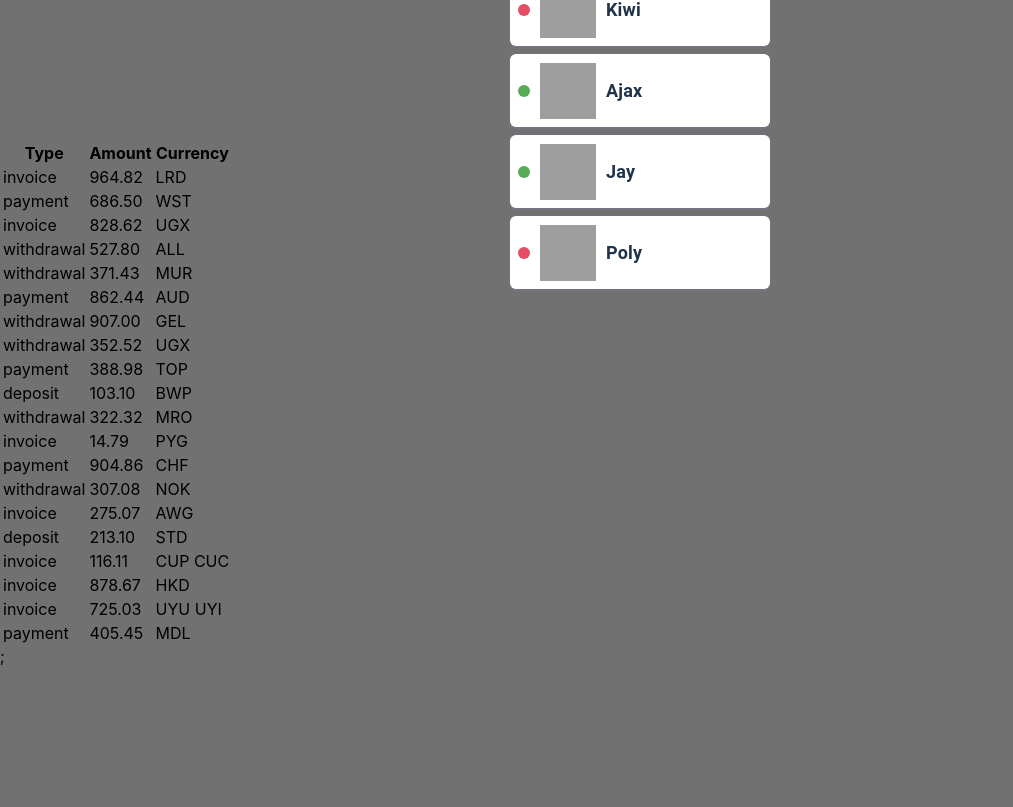
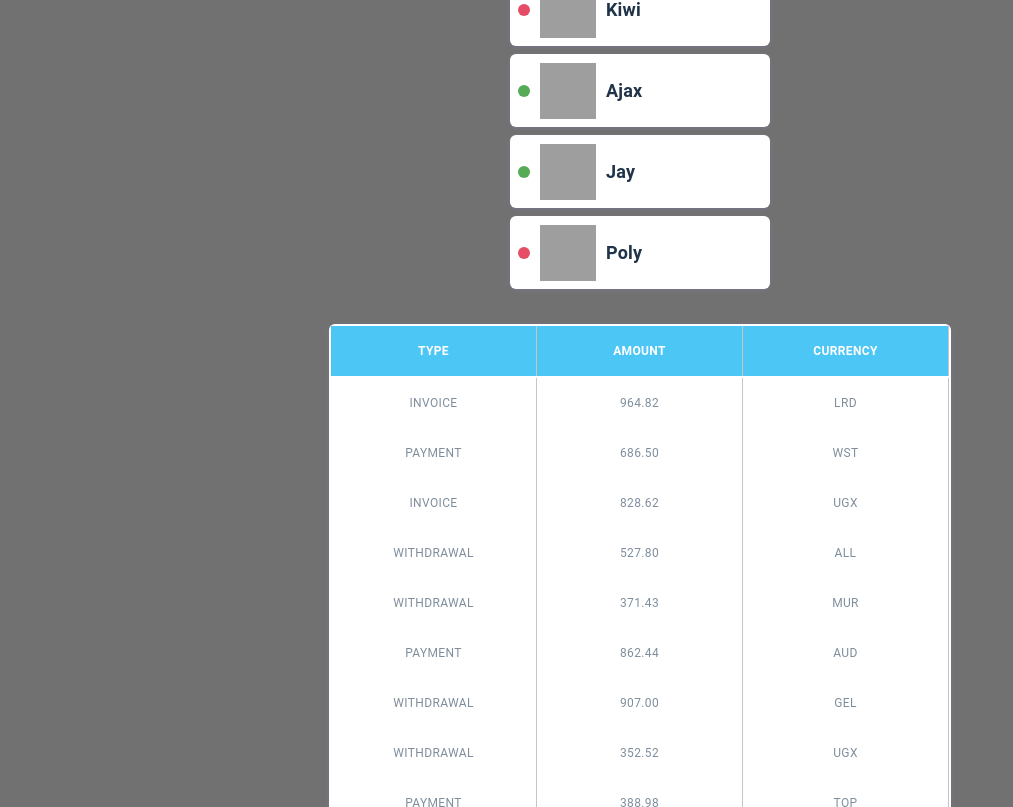
Before and after one commit to Yuliia-Zinchuk/goit-react-hw-01-components, a React (Create React App) app: page / in a window 1280 px wide. Shown: the part 613-1420 px from the top of the page, without its empty margins (0-1013 px from the left). Before the commit the page ends 1279 px from the top, so only its background shows below. Built offline with nearby package versions, Linux system fonts and the light colour scheme; grey boxes are pictures that could not be loaded.

Commit message:
add TransactionHistory.module.css

```diff
--- a/src/components/TransactionHistory/TransactionHistory.jsx
+++ b/src/components/TransactionHistory/TransactionHistory.jsx
@@ -1,24 +1,27 @@
 import PropTypes from 'prop-types';
+import css from './TransactionHistory.module.css';
 export const TransactionHistory = ({ items }) => {
   return (
-    <table className="transaction-history">
+    <section className={css.container}>
+      <table className={css.transactionHistory}>
         <thead>
-        <tr>
-          <th>Type</th>
-          <th>Amount</th>
-          <th>Currency</th>
+          <tr className={css.tableHeader}>
+            <th className={css.tableHeaderItem}>Type</th>
+            <th className={css.tableHeaderItem}>Amount</th>
+            <th className={css.tableHeaderItem}>Currency</th>
           </tr>
         </thead>
-      <tbody>
+        <tbody className={css.tableBody}>
           {items.map(({ id, type, amount, currency }) => (
-          <tr key={id}>
-            <td>{type}</td>
-            <td>{amount}</td>
-            <td>{currency}</td>
+            <tr className={css.tableRow} key={id}>
+              <td className={css.tableRowItem}>{type}</td>
+              <td className={css.tableRowItem}>{amount}</td>
+              <td className={css.tableRowItem}>{currency}</td>
             </tr>
           ))}
         </tbody>
       </table>
+    </section>
   );
 };
 
--- /dev/null
+++ b/src/components/TransactionHistory/TransactionHistory.module.css
@@ -0,0 +1,102 @@
+.container {
+  margin-top: 200px;
+}
+.transactionHistory {
+  /* position: relative; */
+  /* margin-bottom: 40px; */
+  margin-left: auto;
+  margin-right: auto;
+  /* width: 555px;
+  height: 150px; */
+
+  background: #ffffff;
+  box-shadow: 0px 1px 4px rgba(126, 147, 255, 0.2);
+  border-radius: 6px;
+}
+
+.tableHeader {
+  display: flex;
+  flex-direction: row;
+  align-items: flex-start;
+  padding: 0px;
+
+  /* /* position: absolute;
+  width: 555px;
+  height: 30px;
+  left: 0px;
+  top: 0px; */
+}
+
+.tableHeaderItem {
+  display: flex;
+  flex-direction: row;
+  justify-content: center;
+  align-items: center;
+  padding: 10px;
+  gap: 10px;
+
+  width: 185px;
+  height: 30px;
+
+  background: #4cc6f5;
+  /* stroke */
+
+  border-right: 0.5px solid #c5c5c5;
+
+  font-family: 'Roboto';
+  font-style: normal;
+  font-weight: 600;
+  font-size: 12px;
+  line-height: 14px;
+  /* identical to box height */
+
+  letter-spacing: 0.03em;
+  text-transform: uppercase;
+
+  color: #ffffff;
+}
+
+.tableRowItem {
+  composes: tableHeaderItem;
+  /* display: flex;
+  flex-direction: row;
+  justify-content: center;
+  align-items: center;
+  padding: 10px;
+  gap: 10px;
+
+  width: 185px;
+  height: 30px; */
+
+  /* stroke */
+  background: none;
+  border-right: 0.5px solid #c5c5c5;
+
+  font-weight: 400;
+  font-size: 12px;
+  line-height: 14px;
+  /* identical to box height */
+
+  color: #7f8e9d;
+}
+
+.tableBody {
+  display: flex;
+  flex-direction: column;
+  /* align-items: flex-start; */
+  padding: 0px;
+
+  /* position: absolute;
+  width: 555px;
+  height: 120px;
+  left: 0px;
+  top: 30px; */
+}
+.tableRow {
+  display: flex;
+  flex-direction: row;
+  align-items: flex-start;
+  padding: 0px;
+
+  /* background: #ffffff; */
+}
```
Lines whose indentation alone changed are shown as unchanged.
